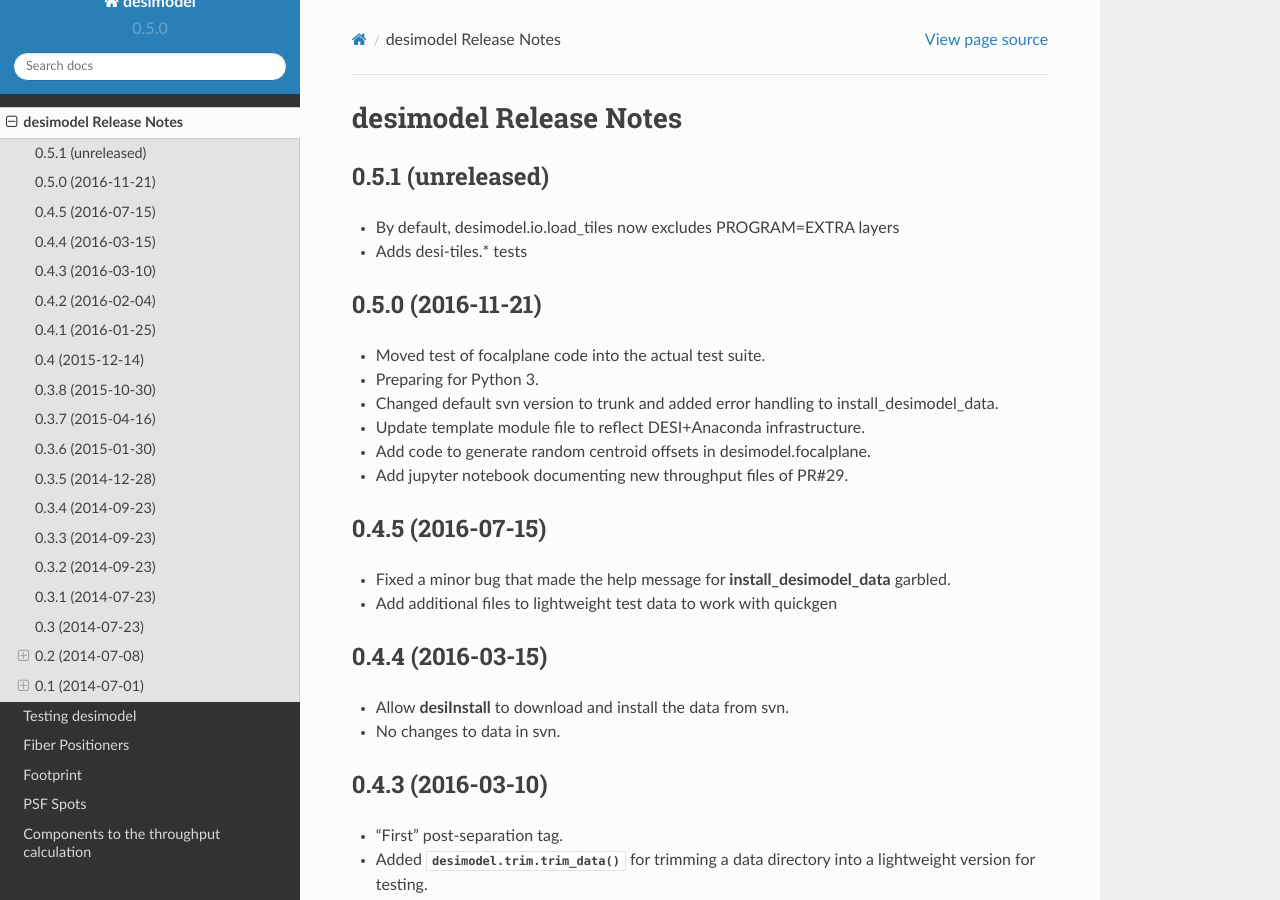
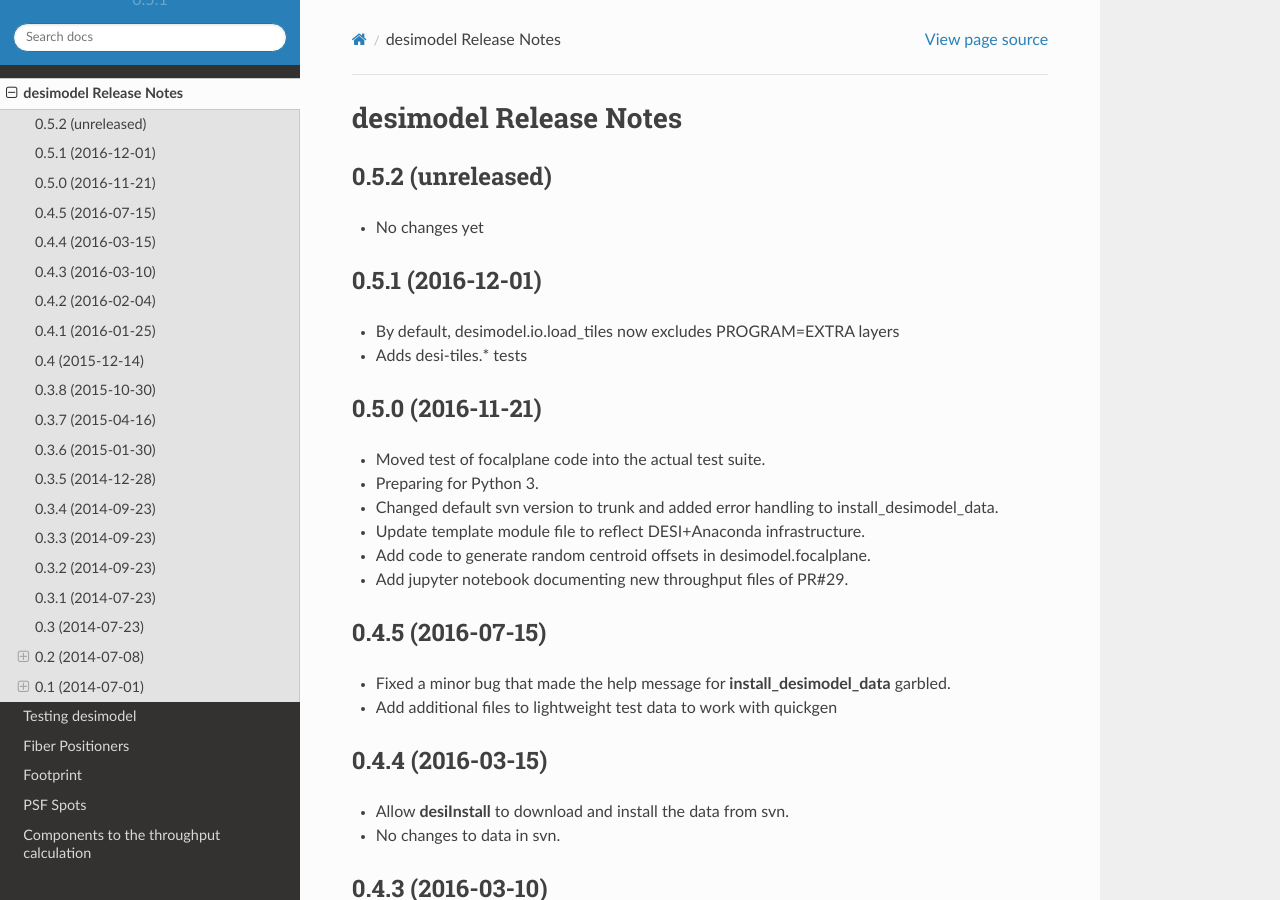
Before and after one commit to desihub/desimodel, a Sphinx documentation site: the page built from doc/release_notes.rst, in a window 1280 px wide and 900 px high. Built offline with Sphinx 7.4.7 and the Read the Docs theme 2.0.0, drawn with Linux system fonts in a browser that asks for light colours.

Commit message:
desimodel 0.5.1

```diff
--- a/doc/release_notes.rst
+++ b/doc/release_notes.rst
@@ -2,7 +2,12 @@
 desimodel Release Notes
 =======================
 
-0.5.1 (unreleased)
+0.5.2 (unreleased)
+------------------
+
+* No changes yet
+
+0.5.1 (2016-12-01)
 ------------------
 
 * By default, desimodel.io.load_tiles now excludes PROGRAM=EXTRA layers
--- a/py/desimodel/_version.py
+++ b/py/desimodel/_version.py
@@ -1 +1 @@
-__version__ = '0.5.0'
+__version__ = '0.5.1'
```
